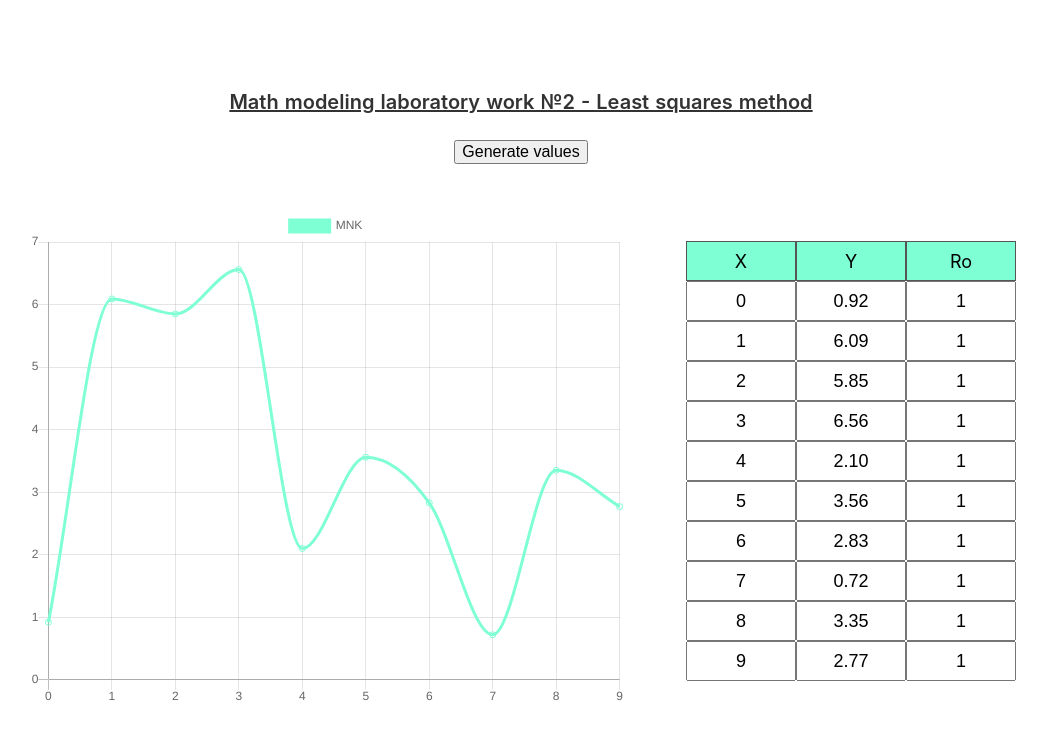
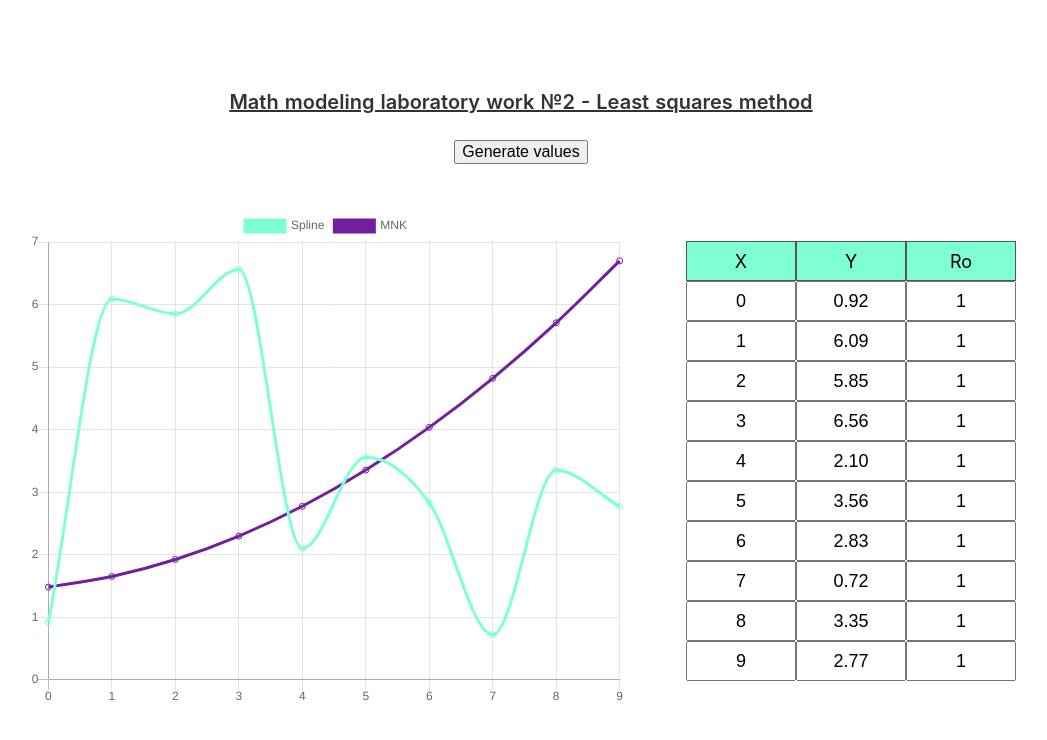
Before and after one commit to cadaverine/mnk-lab, a Nuxt app: page / in a window 1280 px wide. Shown: the top 740 px of the page, without its empty margins (119-1166 px from the left). Built offline with nearby package versions, Linux system fonts and the light colour scheme.

Commit message:
feat: add MNK chart

```diff
--- a/components/Chart.vue
+++ b/components/Chart.vue
@@ -11,12 +11,14 @@
 
 <script>
 import { Chart } from "chart.js";
+import mnk from "@/assets/mnk";
 
 export default {
   props: {
     points: {
       Y: [],
       X: [],
+      Ro: [],
     }
   },
   data: () => ({
@@ -35,13 +37,20 @@ export default {
 			data: {
 				labels: this.x,
 				datasets: [{
-					label: 'MNK',
-					data: this.y,
+					label: 'Spline',
+					data: null,
 					borderColor: '#7fffd4',
 					backgroundColor: 'rgba(0, 0, 0, 0)',
 					fill: false,
 					cubicInterpolationMode: 'monotone'
-				}]
+				}, {
+          label: 'MNK',
+					data: null,
+					borderColor: '#711E9F',
+					backgroundColor: 'rgba(0, 0, 0, 0)',
+					fill: false,
+					cubicInterpolationMode: 'monotone'
+        }]
       }
     })
   },
@@ -65,9 +74,11 @@ export default {
     },
     updateDataset(points) {
       const converted = this.convertPointsToData(points);
+      const mnkResult = mnk(points.X, points.Y, points.Ro, 2);
 
       this.chart.data.labels = converted.labels;
       this.chart.data.datasets[0].data = converted.data;
+      this.chart.data.datasets[1].data = mnkResult.Y;
       this.chart.update();
     }
   },
--- a/pages/index.vue
+++ b/pages/index.vue
@@ -38,6 +38,7 @@ export default {
       this.points = {
         X: values.X,
         Y: values.Y,
+        Ro: values.Ro,
       }
     },
     generateRandomValues () {
```
